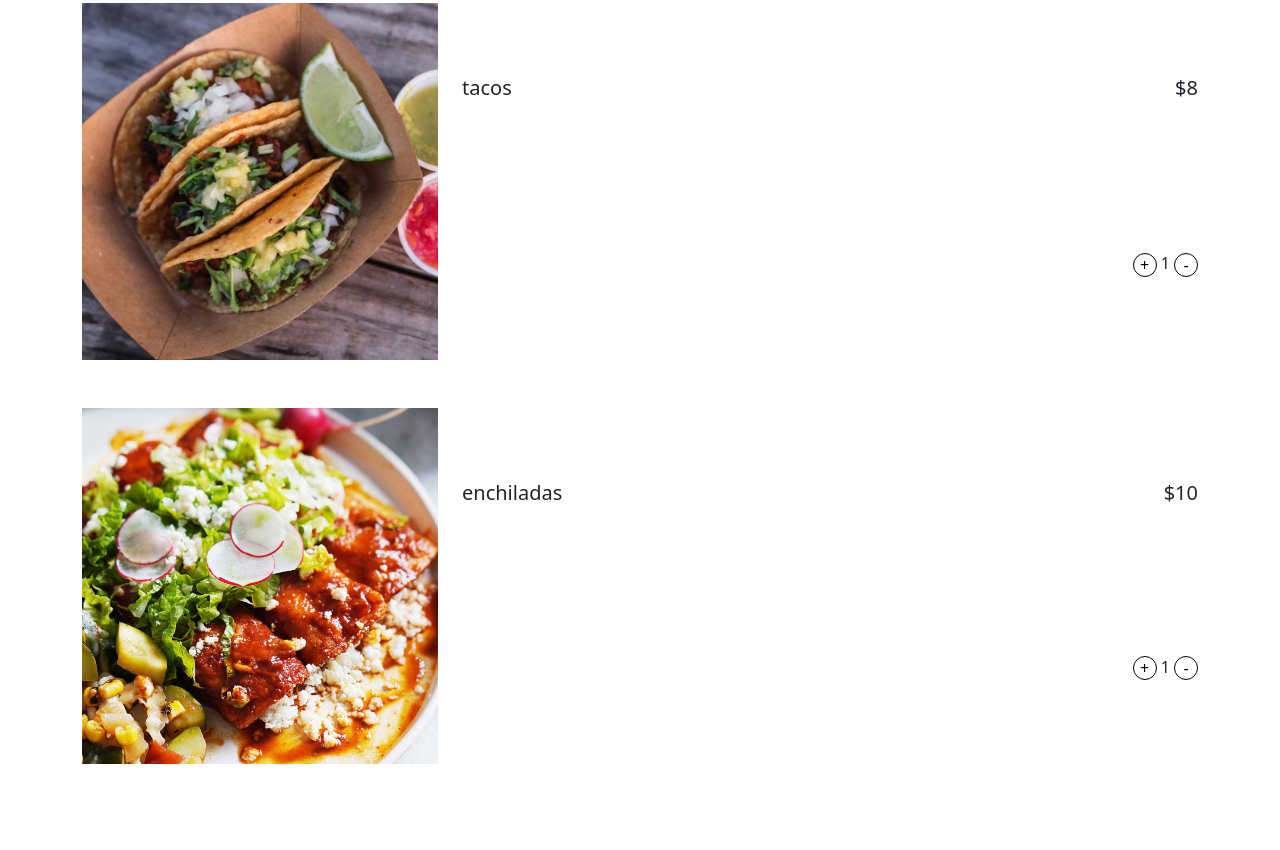
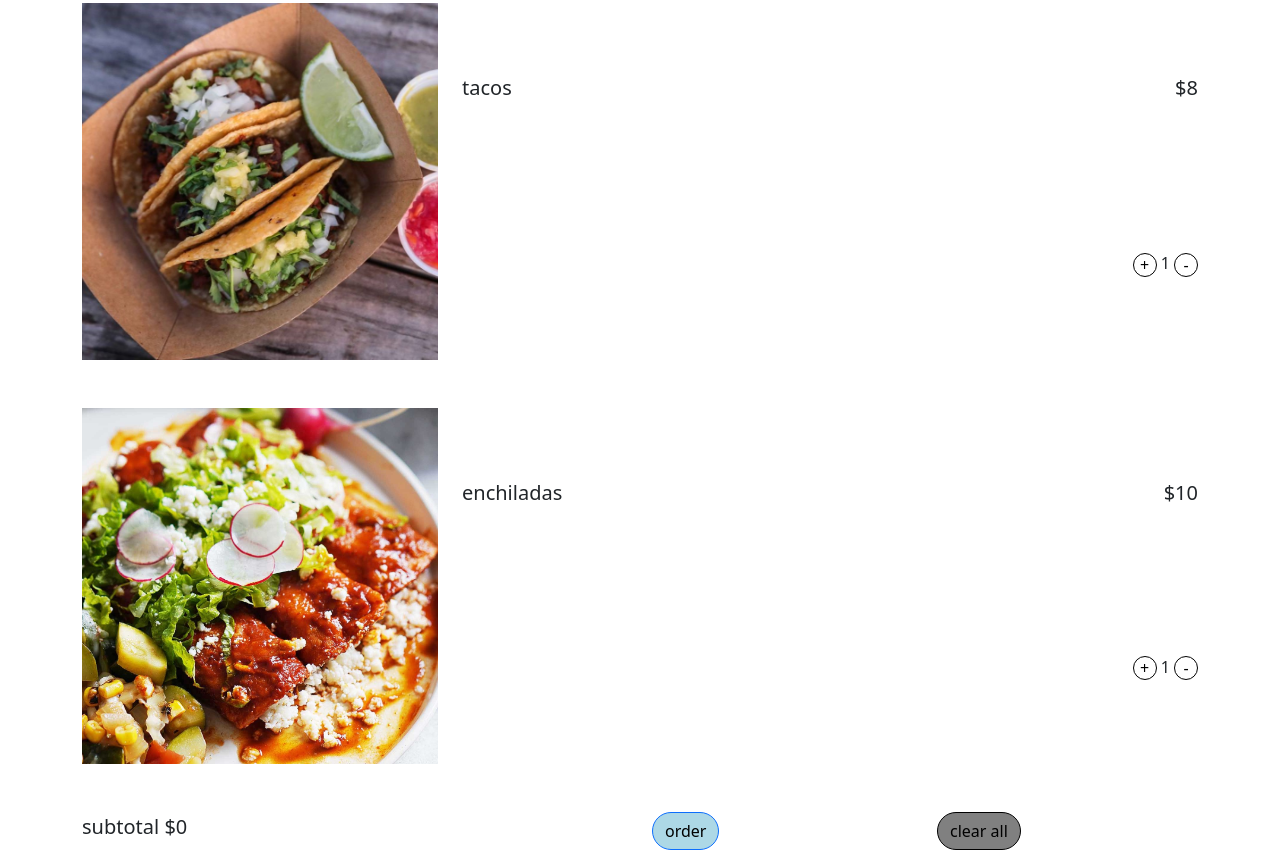
Before and after one commit to davidtrak/cs378-p2, a plain HTML site: page index.html in a window 1280 px wide. Shown: the part 977-1827 px from the top of the page. Before the commit the page ends 1741 px from the top, so only its background shows below. Drawn offline with nearby package versions, Linux system fonts and the light colour scheme.

Commit message:
add subtotal row

```diff
--- a/index.html
+++ b/index.html
@@ -186,10 +186,24 @@
 
       </div>
     </div>
-  </div>
 
+    <!-- subtotal, order clear all buttons row -->
+    <div class="row mt-5">
+      <div class="col">
+        <div class="row row-item-inner">
+          <div class="col-6 align-self-center">
+            <h5>subtotal <span class="subtotal">$0</span></h5>
+          </div>
+          <div class="col-3 ">
+            <button type="button" class="btn btn-primary btn-o">order</button>
+          </div>
+          <div class="col-3 ">
+            <button type="button" class="btn btn-primary btn-clear text-nowrap">clear all</button>
+          </div>
+        </div>
+      </div>
 
-
+    </div>
 </body>
 
 </html>
--- a/style.css
+++ b/style.css
@@ -24,6 +24,13 @@ body {
   color: black;
 }
 
+.btn-clear{
+  border-radius: 100px;
+  background-color: grey;
+  color: black;
+  border: solid 1px black;
+}
+
 .btn-pm{
   border-radius: 50%;
   background-color: white;
```
